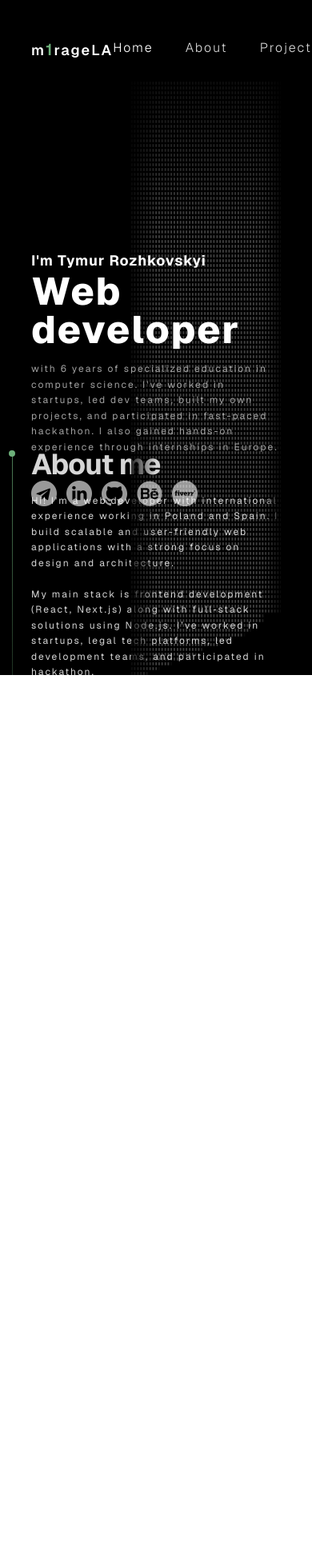
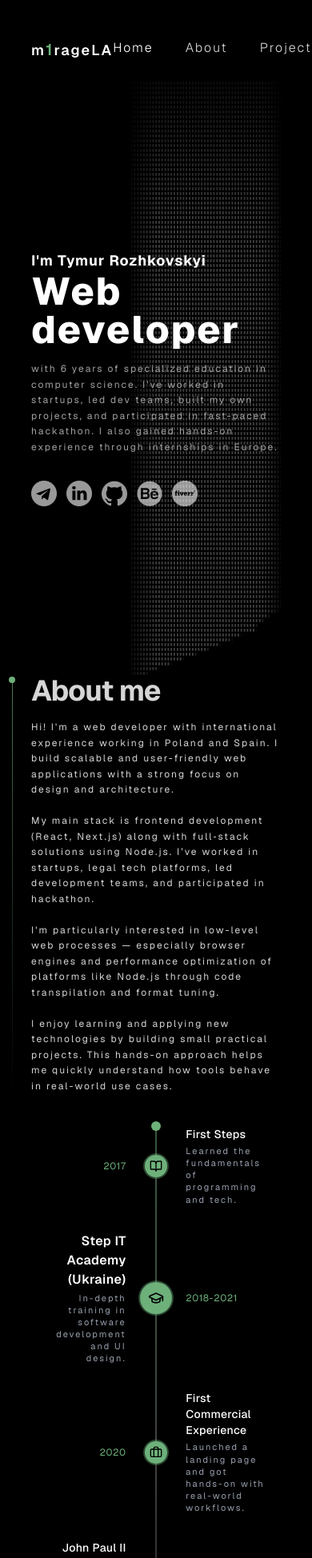
Before and after one commit to m1rageLA/portfolio, a Next.js app: page / in a window 390 px wide. Shown: the top 1948 px of the page at 80% size. Before the commit the page ends 844 px from the top, so only its background shows below. Built offline with nearby package versions, Linux system fonts and the light colour scheme.

Commit message:
Make scrolling default on mobile

```diff
--- a/src/app/page.tsx
+++ b/src/app/page.tsx
@@ -165,12 +165,15 @@ import SecondAboutSection from "@/components/SecondAboutSection";
  ******************************************************/
 export default function HomePage() {
   return (
-    <div className="h-screen bg-black text-white font-sans overflow-x-hidden">
-      {/* вертикальный snap‑scroll на уровне секций */}
+    <div className="bg-black text-white font-sans overflow-x-hidden md:h-screen">
+      {/* вертикальный snap‑scroll на уровне секций на десктопе */}
       <SectionNav />
-      <main className="snap-y snap-mandatory scroll-smooth h-screen overflow-y-scroll">
+      <main className="scroll-smooth md:snap-y md:snap-mandatory md:h-screen md:overflow-y-scroll">
         {/* ───────────────────────── Hero ───────────────────────── */}
-        <section id="hero" className="snap-start h-screen flex flex-col px-[10%]">
+        <section
+          id="hero"
+          className="min-h-screen flex flex-col px-[10%] md:h-screen md:snap-start"
+        >
           <header className="py-6">
             <Header />
           </header>
@@ -181,7 +184,10 @@ export default function HomePage() {
         </section>
 
         {/* ───────────────────────── About + part‑1 timeline ───────────────────────── */}
-        <section id="about" className="snap-start h-screen flex items-center justify-center px-[10%]">
+        <section
+          id="about"
+          className="min-h-screen flex items-center justify-center px-[10%] md:h-screen md:snap-start"
+        >
           <div className="grid w-full gap-10 md:grid-cols-2">
             <AboutSection />
             {/* левая/правая колонка зависит от md‑breakpoint */}
@@ -190,7 +196,10 @@ export default function HomePage() {
         </section>
 
         {/* ───────────────────────── Timeline continuation ───────────────────────── */}
-        <section id="about-cont" className="snap-start h-screen flex items-center justify-center px-[10%]">
+        <section
+          id="about-cont"
+          className="min-h-screen flex items-center justify-center px-[10%] md:h-screen md:snap-start"
+        >
 
           <div className="grid w-full gap-10 md:grid-cols-2">
             <SecondAboutSection />
@@ -200,17 +209,26 @@ export default function HomePage() {
         </section>
 
         {/* ───────────────────────── Projects ───────────────────────── */}
-        <section id="projects" className="snap-start h-screen flex items-center justify-center px-[10%]">
+        <section
+          id="projects"
+          className="min-h-screen flex items-center justify-center px-[10%] md:h-screen md:snap-start"
+        >
           <ProjectShowcase projects={projects} />
         </section>
 
         {/* ───────────────────────── Skills ───────────────────────── */}
-        <section id="skills" className="snap-start h-screen flex items-center justify-center px-[10%]">
+        <section
+          id="skills"
+          className="min-h-screen flex items-center justify-center px-[10%] md:h-screen md:snap-start"
+        >
           <SkillsTree />
         </section>
 
         {/* ───────────────────────── Contacts / Footer ───────────────────────── */}
-        <section id="contacts" className="snap-start h-screen flex items-center justify-center px-[10%] py-8">
+        <section
+          id="contacts"
+          className="min-h-screen flex items-center justify-center px-[10%] py-8 md:h-screen md:snap-start"
+        >
           <footer>
             <Footer />
           </footer>
--- a/src/components/Footer.tsx
+++ b/src/components/Footer.tsx
@@ -42,7 +42,7 @@ export default function Footer() {
     return (
         <footer
             id="contact"
-            className="relative h-screen flex flex-col justify-between bg-black text-gray-100 px-6 md:px-24 py-12"
+            className="relative flex flex-col justify-between bg-black text-gray-100 px-6 md:px-24 py-12 min-h-screen md:h-screen"
         >
             {/* neon pulse line */}
             <div className="pointer-events-none absolute bottom-0 left-0 w-full h-px bg-gradient-to-r from-[#5cff96]/0 via-[#5cff96]/70 to-[#5cff96]/0 animate-pulse" />
```
